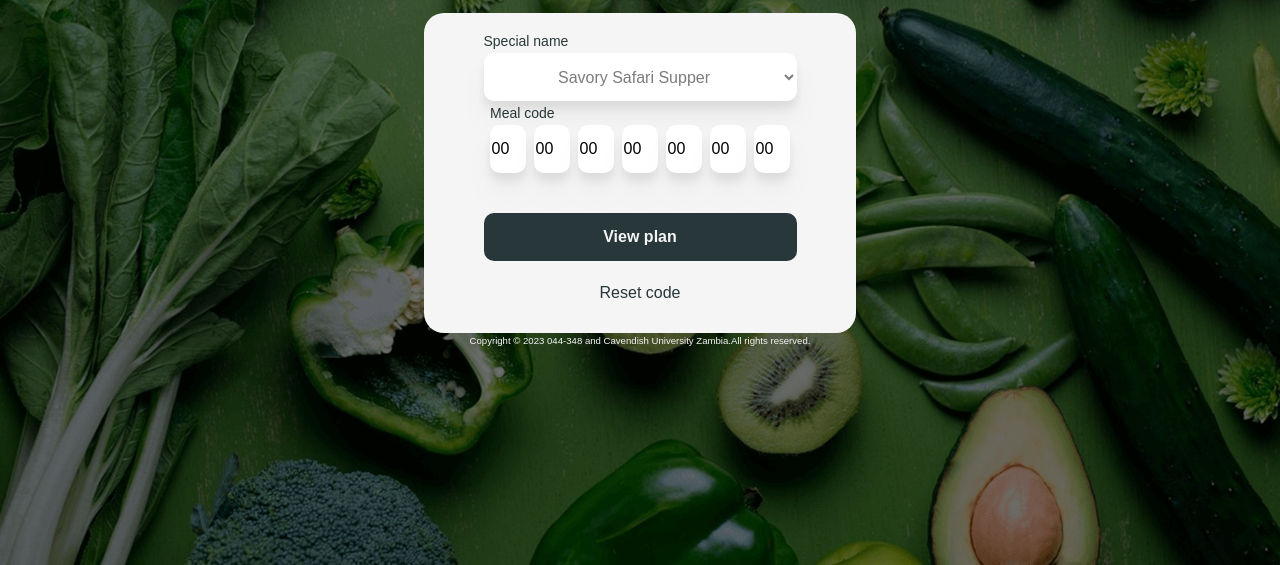
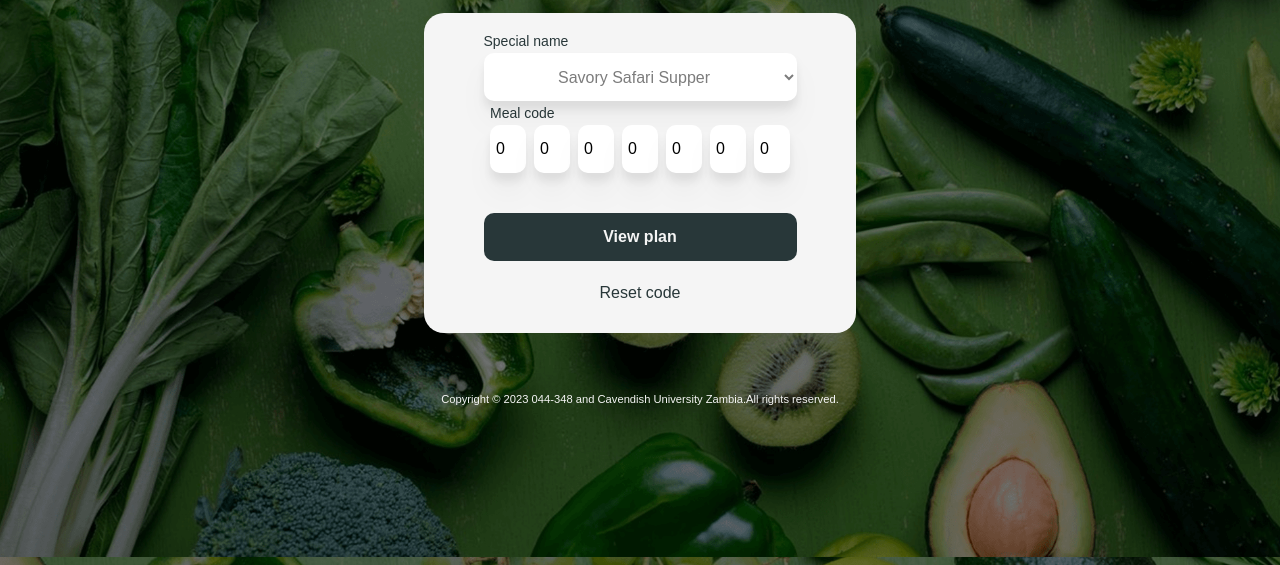
Before and after one commit to Chilanzi-thirt33n/PROJECT-BALANCE, a website: page specialCode.html in a window 1280 px wide. Shown: the part 243-808 px from the top of the page. Drawn offline with Linux system fonts and the light colour scheme.

Commit message:
css for special code

```diff
--- a/specialCode.html
+++ b/specialCode.html
@@ -9,7 +9,7 @@
     <link rel="stylesheet" href="dist/output.css">
     <title>Special Code | healthy food - ARBIT DESIGNS</title>
   </head>
-  <body id="clearSession" class="bg-myBgGreen m-1 h-[100svh] bg-[url(../images/unique-Moile-bg.png)] bg-cover bg-center lg:bg-[url(../images/unique-Desktop-bg.png)] bg-no-repeat font-poppins flex flex-col justify-start items-center">
+  <body id="clearSession" class="bg-myBgGreen m-1 h-[100dvh] overflow-hidden bg-[url(../images/unique-Desktop-bg.png)] bg-cover bg-center bg-no-repeat font-poppins bg-fixed  flex flex-col justify-bet items-center">
     <!--this is banner for the logo-->
     <div id="logo-wrapper" class="flex flex-row w-screen justify-center">
       <a href="index.html"><img src="images/icons/logo160x160.png" alt="healthybites!" class="w-16 h-16 mt-12 animate-spin"/></a>
@@ -72,55 +72,55 @@
             <div id="input-int" class="flex flex-nowrap justify-center items-center space-x-2 transition ease-in-out delay-150 duration-300 focus:w-11">
               <input
                 type="number"
-                min="00"
+                min="0"
                 max="13"
-                value="00"
+                value="0"
                 id="code0" class="rounded-[10px] h-12 w-9 text-center drop-shadow-xl transition ease-in-out delay-150 duration-300 focus:w-11"
               />
               <input
                 type="number"
-                min="00"
+                min="0"
                 max="13"
-                value="00"
+                value="0"
                 id="code1" class="rounded-[10px] h-12 w-9 text-center drop-shadow-xl transition ease-in-out delay-150 duration-300 focus:w-11"
               />
               <input
                 type="number"
                 min="0"
                 max="13"
-                value="00"
+                value="0"
                 id="code2"
                 class="rounded-[10px] h-12 w-9 text-center drop-shadow-xl transition ease-in-out delay-150 duration-300 focus:w-11"
               />
               <input
                 type="number"
-                min="00"
+                min="0"
                 max="13"
-                value="00"
+                value="0"
                 id="code3"
                 class="rounded-[10px] h-12 w-9 text-center drop-shadow-xl transition ease-in-out delay-150 duration-300 focus:w-11"
               />
               <input
                 type="number"
-                min="00"
+                min="0"
                 max="13"
-                value="00"
+                value="0"
                 id="code4"
                 class="rounded-[10px] h-12 w-9 text-center drop-shadow-xl transition ease-in-out delay-150 duration-300 focus:w-11"
               />
               <input
                 type="number"
-                min="00"
+                min="0"
                 max="13"
-                value="00"
+                value="0"
                 id="code5"
                 class="rounded-[10px] h-12 w-9 text-center drop-shadow-xl transition ease-in-out delay-150 duration-300 focus:w-11"
               />
               <input
                 type="number"
-                min="00"
+                min="0"
                 max="13"
-                value="00"
+                value="0"
                 id="code6"
                 class="rounded-[10px] h-12 w-9 text-center drop-shadow-xl transition ease-in-out delay-150 duration-300 focus:w-11"
               />
@@ -133,7 +133,7 @@
       </form>
     </main>
     <!--the footer with cavendish details-->
-    <footer class="px-2 text-center text-myWhite font-light text-[0.5rem] lg:text-xs
+    <footer class="px-2 text-center mt-14 text-myWhite font-light text-xm lg:text-sm
       ">
       <small
         ><p>
```
Also changed, not shown: dist/output.css, images/unique-Moile-bg.png (deleted).
